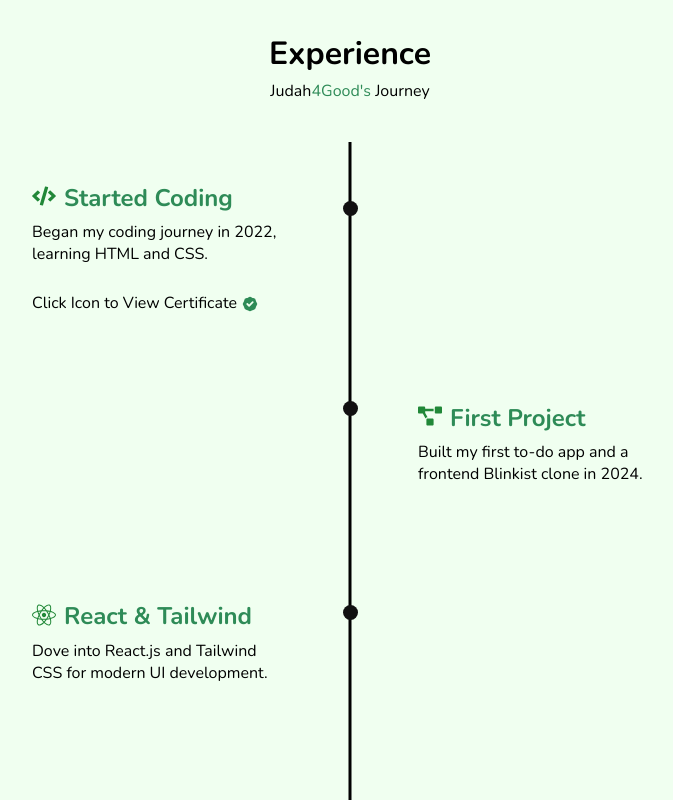
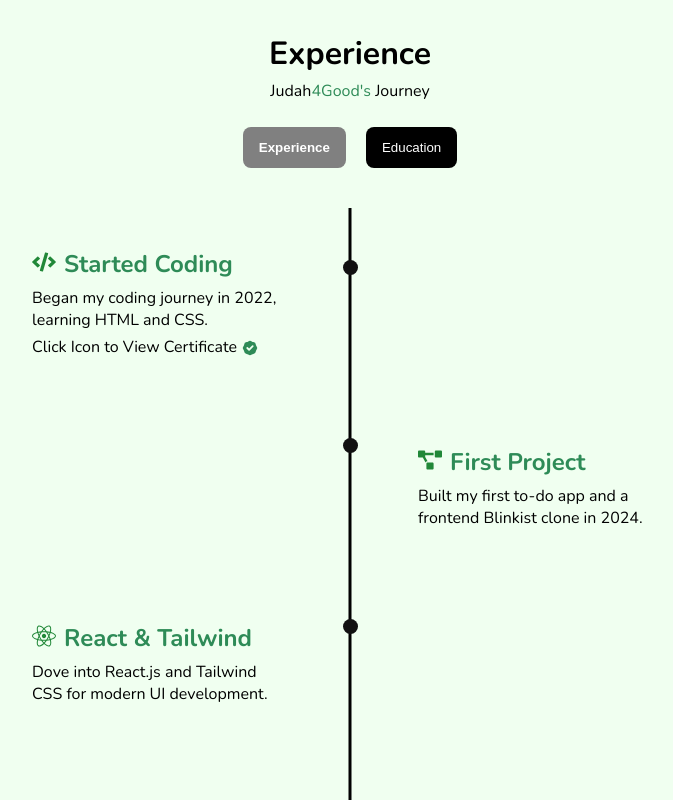
Before and after one commit to Judahabraham15/Portfolios, a React (Vite) app: page / in a window 1280 px wide. Shown: the part 2520-3320 px from the top of the page, without its empty margins (290-963 px from the left). Built offline with nearby package versions, Linux system fonts and the light colour scheme.

Commit message:
Added more things to the Timeline section

```diff
--- a/src/Components/Skills/Skills.jsx
+++ b/src/Components/Skills/Skills.jsx
@@ -62,6 +62,7 @@ const Skills = () => {
    const countRef = useRef(null);
   const isInView = useInView(countRef, { once: true, margin: '-80px' });
   const count = useCountUp(isInView, 7);
+
   return (
     <div className="skills-wrapper" id='skills'>
       <motion.div
--- a/src/Components/Timeline/Timeline.css
+++ b/src/Components/Timeline/Timeline.css
@@ -76,6 +76,32 @@
 .timeline-item h2{
     color: #2E8B57;
 }
+.time-btn{
+    display: flex;
+    gap: 20px;
+    margin-top: 25px;
+}
+.time-btn button{
+  display: inline-flex;
+    align-items: center;
+    justify-content: center;
+    background-color: black;
+    padding: 0.8rem 1.0rem 0.8rem 1.0rem;
+    border-radius: 8px;
+    border: none;
+    color: white;
+    cursor: pointer;
+}
+.active {
+  background-color: grey !important;
+  font-weight: 700;
+  padding: 0.8rem 1.2rem;
+  transition: background 0.2s, color 0.2s, border 0.2s;
+}
+.div{
+    display: flex;
+    flex-direction: column;
+}
 @media (max-width: 676px) {
   .timeline {
     padding: 10px 0;
--- a/src/Components/Timeline/Timeline.jsx
+++ b/src/Components/Timeline/Timeline.jsx
@@ -1,8 +1,10 @@
 import React from 'react'
 import './Timeline.css'
-import { FaCode, FaProjectDiagram, FaReact, FaUserFriends } from 'react-icons/fa'
+import { FaCode, FaProjectDiagram, FaReact, FaUserFriends , FaSchool , FaRegCalendarAlt , FaLaptopCode } from 'react-icons/fa'
 import { HiBadgeCheck } from "react-icons/hi";
+import { MdLocalPharmacy } from "react-icons/md"
 import { motion } from 'framer-motion'
+import { useState } from 'react';
 
 const Timeline = () => {
   const Timelines = [
@@ -11,10 +13,16 @@ const Timeline = () => {
     { title: "React & Tailwind", desc: "Dove into React.js and Tailwind CSS for modern UI development.", side: "left", icon: <FaReact color="#218838" /> },
     { title: "Freelancing", desc: "Yet to take collaborative Jobs.", side: "right", icon: <FaUserFriends color="#218838" /> }
   ];
+    const Education = [
+ { title: "Secondary School", desc: "SMC College", side: "left", icon: <FaSchool color="#218838" /> , iconic:<FaRegCalendarAlt color='grey' size={20}/> , texts:'2010 - 2024'},
+    {title:"B.sc Pharmacy" , desc :"Lagos State University" , side: 'right' , icon: <MdLocalPharmacy color="#218838" /> , iconic:<FaRegCalendarAlt color='grey' size={20}/> , texts:'2025 - Present'},
+    { title: "Web Development", desc: 'Learning and Practicing' ,side: "left", icon: <FaLaptopCode color="#218838" /> , texts:'2024 - Present' , iconic:<FaRegCalendarAlt color='grey' size={20}/>  },
+    { title: "React Development", desc: "Learning and practicing", side: "right", icon: <FaReact color="#218838" /> , texts:'2024 - Present' , iconic:<FaRegCalendarAlt color='grey' size={20}/> }
+];
 
 
   const dotPositions = ['7.5%', '33%', '59%', '86%'];
-
+  const [activeTab , setActiveTab] = useState('Experience')
   return (
     <div className='container' id='qualifications'>
       <motion.div
@@ -26,16 +34,31 @@ const Timeline = () => {
       >
         <h1>Experience</h1>
         <p>Judah<span className='dev'>4Good's</span> Journey</p>
+        <div className="time-btn">
+          <button onClick={()=> setActiveTab("Experience")} className={activeTab === "Experience" ? "active" : ""}>Experience</button>
+          <button onClick={()=> setActiveTab("Education")} className={activeTab === "Education" ? "active" : ""}>Education</button>
+        </div>
       </motion.div>
       <div className="timeline" style={{ position: 'relative' }}>
         {/* Animated vertical line */}
-        <motion.div
+        {activeTab === "Experience" && (
+              <motion.div
           className="timeline-vertical"
           initial={{ height: 0 }}
           whileInView={{ height: '100%' }}
           transition={{ duration: 1, type: "spring" }}
           viewport={{ once: true }}
         />
+        )}
+              {activeTab === "Education" && (
+              <motion.div
+          className="timeline-vertical"
+          initial={{ height: 0 }}
+          whileInView={{ height: '100%' }}
+          transition={{ duration: 1, type: "spring" }}
+          viewport={{ once: true }}
+        />
+        )}
         {/* Animated dots */}
         {dotPositions.map((top, idx) => (
           <motion.div
@@ -49,7 +72,7 @@ const Timeline = () => {
           />
         ))}
         <div className="timeline-contain">
-          {Timelines.map(({ title, desc, side, icon , text , icons }, idx) => (
+          {(activeTab === "Experience" ? Timelines : Education).map(({ title, desc, side, icon , text, texts , icons , iconic }, idx) => (
             <motion.div
               className={`timeline-item ${side}`}
               key={idx}
@@ -64,7 +87,10 @@ const Timeline = () => {
                 {title}
               </h2>
               <p>{desc}</p>
-              <br/>
+                 <div className="div" style={{margin:'0'}}>
+               <span className='ic'>{iconic}</span>
+               <p style={{fontSize:"18px" , color:'grey', margin:'0'}} className='tit'>{texts}</p>
+              </div>
               <p>{text}  <a href='https://www.udemy.com/certificate/UC-79960699-3110-46ac-9c86-899685284c83/' target='_blank'>{icons}</a></p>
 
             </motion.div>
```
